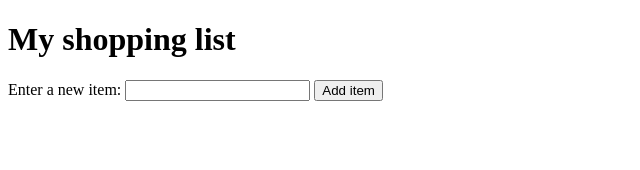
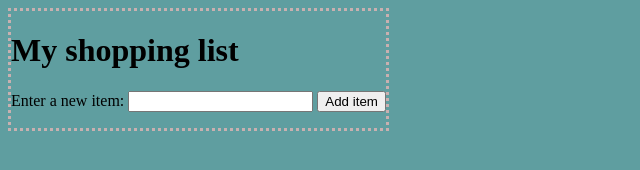
Before and after one commit to yagelcohen/DomManipulatingLab, a plain HTML site: page index.html in a window 1280 px wide. Shown: the whole page, without its empty margins (0-640 px from the left). Drawn offline with Linux system fonts and the light colour scheme.

Commit message:
touch of css

```diff
--- a/style.css
+++ b/style.css
@@ -7,3 +7,9 @@ li {
     margin-left: 20px;
     color: #666;
   }
+  body{
+      width: fit-content;
+      height: fit-content;
+      border: dotted rgb(201, 176, 176);
+      background-color: cadetblue;
+  }
```
